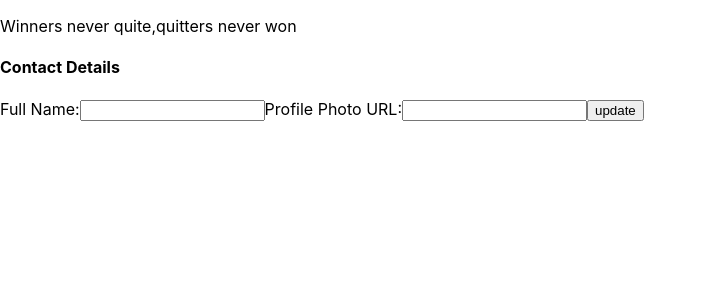
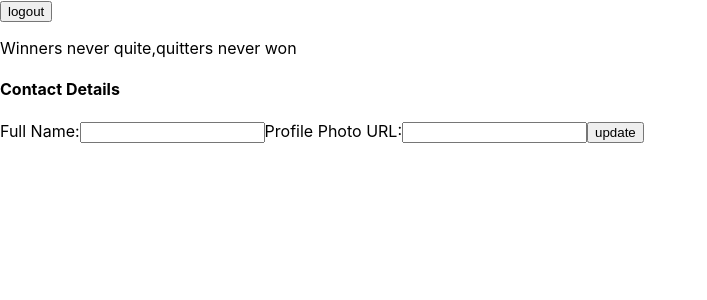
Before and after one commit to Chiksinafees/Expense-Tracker, a React (Create React App) app: page /CompleteProfile in a window 1280 px wide. Shown: the top 300 px of the page, without its empty margins (0-707 px from the left). Built offline with nearby package versions, Linux system fonts and the light colour scheme; no server answers.

Commit message:
Logout User (task 6)

```diff
--- a/src/components/pages/CompleteProfile.js
+++ b/src/components/pages/CompleteProfile.js
@@ -2,10 +2,13 @@ import { useEffect, useState } from "react";
 import { Fragment } from "react";
 import ExpenseContext from "../store/Expense-context";
 import { useContext } from "react";
+import { useHistory } from "react-router-dom";
 
 const CompleteProfile = () => {
   const comCtx = useContext(ExpenseContext);
   const idToken = comCtx.token;
+  const email = comCtx.email;
+  const history = useHistory();
   const [name, setName] = useState("");
   const [photoUrl, setPhotoUrl] = useState("");
   // const [newName, setNewName] = useState("");
@@ -21,7 +24,6 @@ const CompleteProfile = () => {
 
   const formSubmitHandler = async (e) => {
     e.preventDefault();
-
     const response = await fetch(
       "https://identitytoolkit.googleapis.com/v1/accounts:update?key=AIzaSyCgUOqeNyJVmp0BGn8K4bpRLeN4pcRNwPk",
       {
@@ -77,8 +79,14 @@ const CompleteProfile = () => {
     getDataFromFirebase();
   }, []);
 
+  const logoutHandler = () => {
+    comCtx.logout(email, idToken);
+    history.replace("./");
+  };
+
   return (
     <Fragment>
+      <button onClick={logoutHandler}>logout</button>
       <div>
         <p>Winners never quite,quitters never won</p>
       </div>
--- a/src/components/store/Expense-context.js
+++ b/src/components/store/Expense-context.js
@@ -4,7 +4,9 @@ const ExpenseContext = React.createContext({
   token: null,
   email: null,
   isLoggedIn: false,
-  login: (token) => {},
+  login: (email,token) => {},
+  logout: (email,token) => {},
+
 });
 
 export const ExpenseContextProvider = (props) => {
@@ -23,11 +25,20 @@ export const ExpenseContextProvider = (props) => {
     localStorage.setItem("email", email);
   };
 
+
+  const logoutHandler = (token, email) => {
+    setToken(null);
+    setEmail(null);
+    localStorage.removeItem("token");
+    localStorage.removeItem("email");
+  };
+
 const expensecontextVal = {
   token: token,
   email: email,
   isLoggedIn: userIsLoggedIn,
   login: loginHandler,
+  logout:logoutHandler
 };
 
 return (
```
